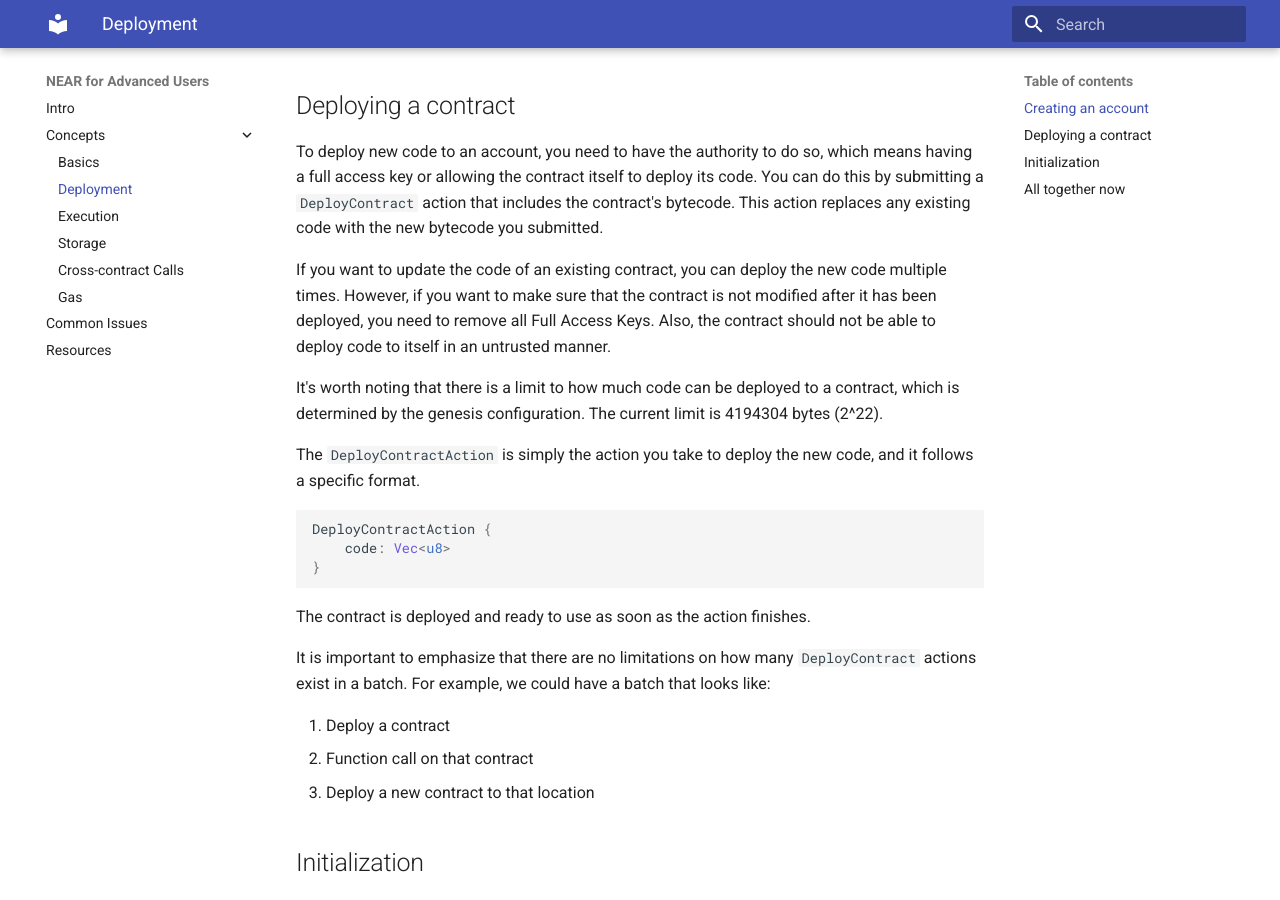
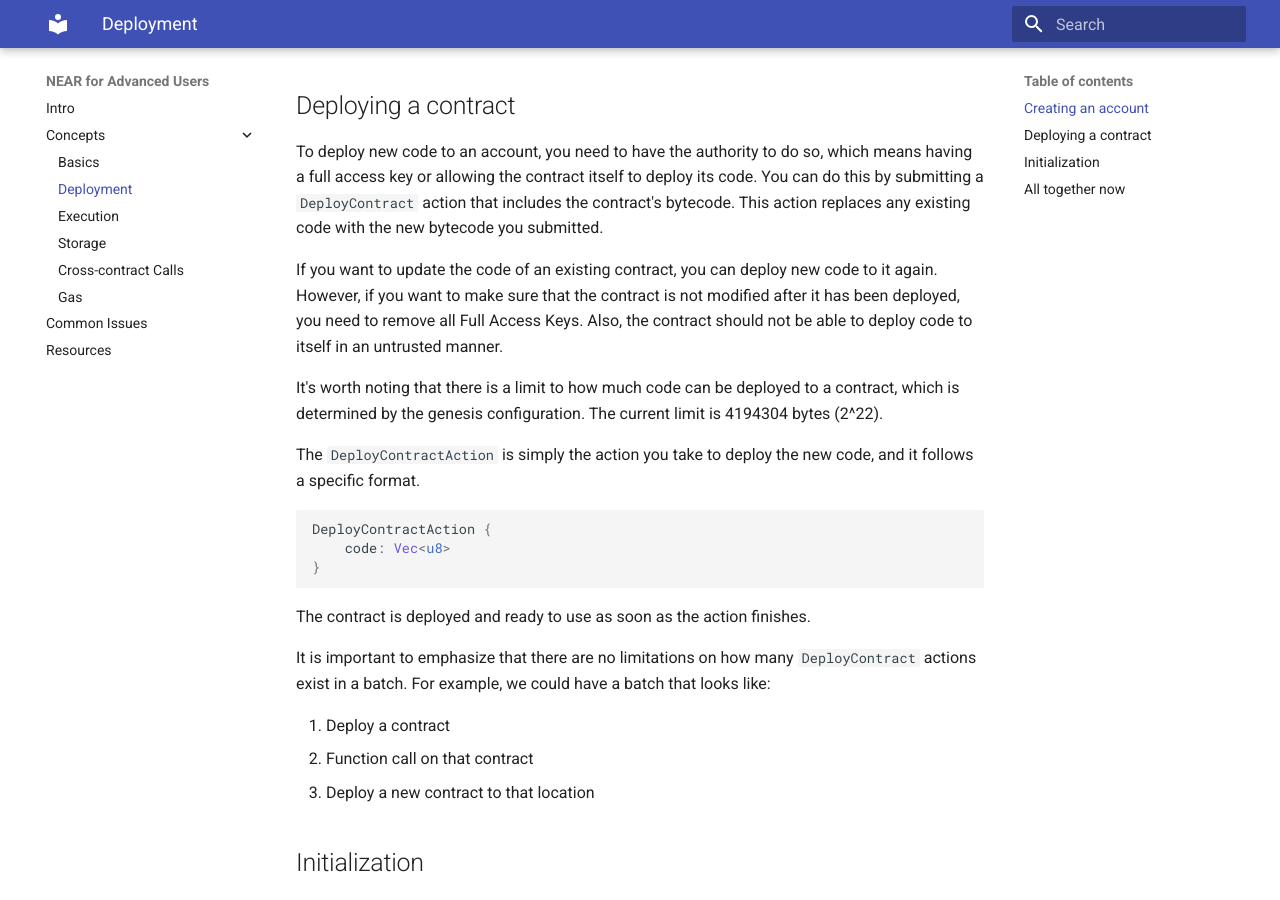
Before and after one commit to ChainSecurity/near-for-auditors, an MkDocs documentation site: the page built from docs/deployment.md, in a window 1280 px wide and 900 px high, scrolled down 695 px. Built offline with MkDocs 1.6.1 and Material for MkDocs 9.7.7, drawn with Linux system fonts in a browser that asks for light colours.

Commit message:
Update deployment.md

```diff
--- a/docs/deployment.md
+++ b/docs/deployment.md
@@ -17,7 +17,7 @@
 
 To deploy new code to an account, you need to have the authority to do so, which means having a full access key or allowing the contract itself to deploy its code. You can do this by submitting a ``DeployContract`` action that includes the contract's bytecode. This action replaces any existing code with the new bytecode you submitted.
 
-If you want to update the code of an existing contract, you can deploy the new code multiple times. However, if you want to make sure that the contract is not modified after it has been deployed, you need to remove all Full Access Keys. Also, the contract should not be able to deploy code to itself in an untrusted manner.
+If you want to update the code of an existing contract, you can deploy new code to it again. However, if you want to make sure that the contract is not modified after it has been deployed, you need to remove all Full Access Keys. Also, the contract should not be able to deploy code to itself in an untrusted manner.
 
 It's worth noting that there is a limit to how much code can be deployed to a contract, which is determined by the genesis configuration. The current limit is 4194304 bytes (2^22).
 
```
